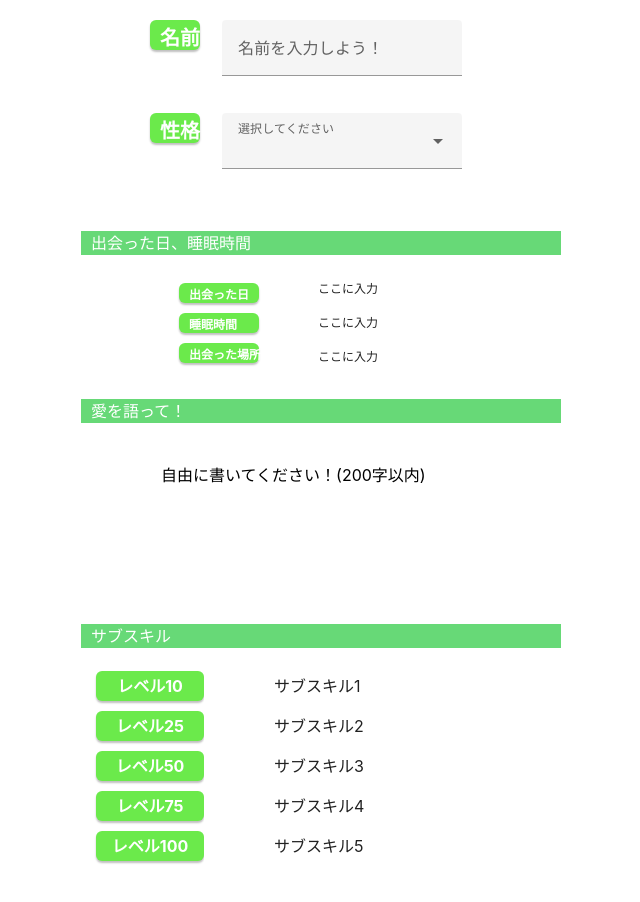
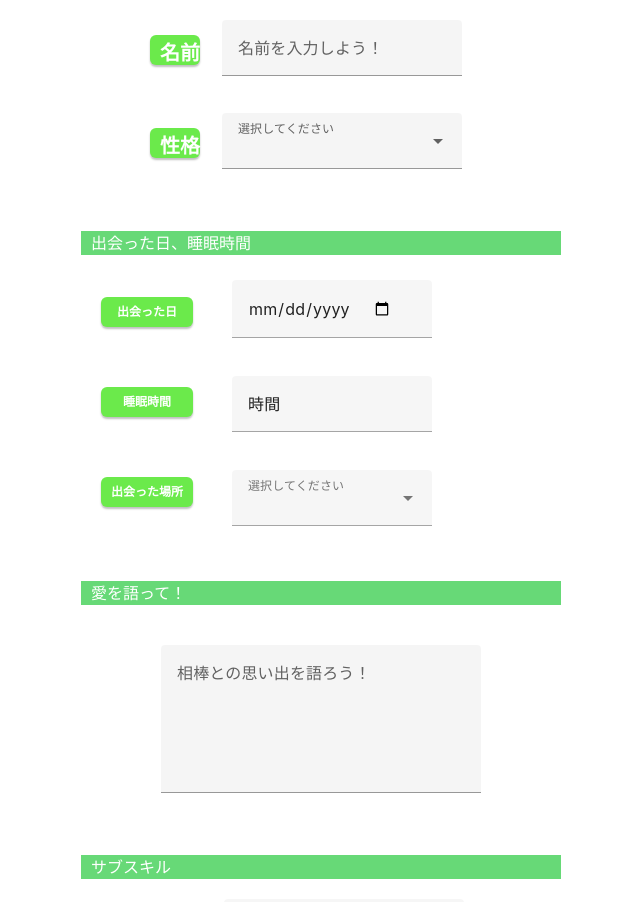
Before and after one commit to Menma-0/hakkason1, a Nuxt app: page / in a window 1280 px wide. Shown: the part 1020-1922 px from the top of the page, without its empty margins (319-959 px from the left). Built offline with nearby package versions, Linux system fonts and the light colour scheme.

Commit message:
style調整

```diff
--- a/components/footer.vue
+++ b/components/footer.vue
@@ -5,7 +5,7 @@
   <style scoped>
   .footer {
     background-color: rgba(237, 128, 95, 1);
-    margin-top: 132px;
+    margin-top: 100px;
     min-height: 96px;
     font-size: 48px;
     color: rgba(0, 0, 0, 1);
--- a/components/header.vue
+++ b/components/header.vue
@@ -1,5 +1,5 @@
 <template>
-    <div class="header">マイポケ</div>
+    <div class="header"><p>マイポケ</p></div>
 </template>
 
 <style scoped>
@@ -8,9 +8,13 @@
     background-color: rgba(124, 254, 113, 1);
     min-height: 96px;
     gap: 10px;
+    padding: 0 20px;
+    display: flex;
+    align-items: center;
+    }
+.header p{
     font-size: 30px;
     color: rgba(0, 0, 0, 1);
     font-weight: 400;
-    padding: 0 20px;
-    }
+}
 </style>
--- a/pages/index.vue
+++ b/pages/index.vue
@@ -1,7 +1,19 @@
 <script setup>
-    const characterlist=ref(['さみしがり(おてスピ↑げんき↓)', 'いじっぱり(おてスピ↑食材↓)', 'やんちゃ(おてスピ↑スキル↓)','ゆうかん(おてスピ↑EXP↓)','ずぶとい(げんき↑おてスピ↓)','わんぱく(げんき↑食材↓)','のうてんき(げんき↑スキル↓)','のんき(げんき↑EXP↓)','ひかえめ(食材↑おてスピ↓)','おっとり(食材↑げんき↓)','うっかりや(食材↑スキル↓)','れいせい(食材↑EXP↓)','おだやか(スキル↑おてスピ↓)','おとなしい(スキル↑げんき↓)','しんちょう(スキル↑食材↓)','なまいき(スキル↑EXP↓)','おくびょう(EXP↑おてスピ↓)','せっかち(EXP↑げんき↓)','ようき(EXP↑食材↓)','むじゃき(EXP↑スキル↓)','てれや(無補正)','がんばりや(無補正)','すなお(無補正)','きまぐれ(無補正)','まじめ(無補正)']);
+    const characterList=ref(['さみしがり(おてスピ↑げんき↓)', 'いじっぱり(おてスピ↑食材↓)', 'やんちゃ(おてスピ↑スキル↓)','ゆうかん(おてスピ↑EXP↓)','ずぶとい(げんき↑おてスピ↓)','わんぱく(げんき↑食材↓)','のうてんき(げんき↑スキル↓)','のんき(げんき↑EXP↓)','ひかえめ(食材↑おてスピ↓)','おっとり(食材↑げんき↓)','うっかりや(食材↑スキル↓)','れいせい(食材↑EXP↓)','おだやか(スキル↑おてスピ↓)','おとなしい(スキル↑げんき↓)','しんちょう(スキル↑食材↓)','なまいき(スキル↑EXP↓)','おくびょう(EXP↑おてスピ↓)','せっかち(EXP↑げんき↓)','ようき(EXP↑食材↓)','むじゃき(EXP↑スキル↓)','てれや(無補正)','がんばりや(無補正)','すなお(無補正)','きまぐれ(無補正)','まじめ(無補正)']);
     const character=ref("");
     const name=ref("");
+    const a=new Date();
+    const date=ref(a);
+    const time=ref("時間");
+    const fieldList=ref(['ワカクサ本島','シアンの砂浜','トープ洞窟','カンムリ雪原','ラピスラズリ湖畔']);
+    const field=ref("");
+    const love=ref("");
+    const subskillList=ref(['元気回復ボーナス','ゆめのかけらボーナス','リサーチEXPボーナス','睡眠EXPボーナス','おてつだいボーナス','きのみの数S','スキルレベルアップM','スキル確率アップM','食材確率アップM','スキルレベルアップS','最大所持数アップL','最大所持数M','おてつだいスピードM','スキル確率アップS','食材確率アップS','最大所持数アップS','お手伝いスピードS']);
+    const subskill1=ref("");
+    const subskill2=ref("");
+    const subskill3=ref("");
+    const subskill4=ref("");
+    const subskill5=ref("");
 </script>
 
 <template>
@@ -12,16 +24,17 @@
       <div class="div">
         <div class="div-2">
             <div class="性格">
-                <div class="name">名前</div>
-                <div class="性格を入力"><v-text-field
+                <div class="name name1">名前</div>
+                <div class="性格を入力">
+                    <v-text-field
                     label="名前を入力しよう！"
                     v-model="name"
                   ></v-text-field>
                 </div>
             </div>
             <div class="性格">
-                <div class="name">性格</div>
-                <div class="性格を入力"><v-select v-model="character" :items="characterlist" label="選択してください"></v-select></div>
+                <div class="name name1">性格</div>
+                <div class="性格を入力"><v-select v-model="character" :items="characterList" label="選択してください"></v-select></div>
           </div>
         </div>
       </div>
@@ -29,41 +42,51 @@
         <div class="sidebar">出会った日、睡眠時間</div>
         <div class="detail_sohubo">
           <div class="detail_oya">
-            <div class="detail">出会った日</div>
+            <div class="detail1">出会った日</div>
             <div class="detail">睡眠時間</div>
             <div class="detail">出会った場所</div>
           </div>
-          <div class="サブスキル-2">
-            <div class="detail_value">ここに入力</div>
-            <div class="detail_value">ここに入力</div>
-            <div class="detail_value">ここに入力</div>
+          <div class="detail_frame">
+            <div class="detail_value"><v-text-field style="width: 200px;" type="date" v-model="date"></v-text-field></div>
+            <div class="detail_value"><v-text-field style="width: 200px;" v-model="time"  ></v-text-field></div>
+            <div class="detail_value"><v-select style="width: 200px;" v-model="field" :items="fieldList" label="選択してください"></v-select></div>
           </div>
         </div>
       </div>
       <div class="sidebar">愛を語って！</div>
       <div class="自由に書いてください！-200-字以内">
-        自由に書いてください！(200字以内)
+        <v-textarea
+        label="相棒との思い出を語ろう！"
+        v-model="love"
+        rows="5"
+        outlined
+      ></v-textarea>
       </div>
       <div class="div-4">
         <div class="sidebar">サブスキル</div>
         <div class="サブスキル-4">
           <div class="levels">
-            <div class="level">レベル10</div>
+            <div class="level1">レベル10</div>
             <div class="level">レベル25</div>
             <div class="level">レベル50</div>
             <div class="level">レベル75</div>
             <div class="level">レベル100</div>
           </div>
           <div class="サブスキル-5">
-            <div class="サブスキル">サブスキル1</div>
-            <div class="サブスキル">サブスキル2</div>
-            <div class="サブスキル">サブスキル3</div>
-            <div class="サブスキル">サブスキル4</div>
-            <div class="サブスキル">サブスキル5</div>
+            <div class="サブスキル"><v-select  style="height:50px;" v-model="subskill1" :items="subskillList" label="Lv.10サブスキルを入力" ></v-select></div>
+            <div class="サブスキル"><v-select style="height:50px;" v-model="subskill2" :items="subskillList" label="Lv.25サブスキルを入力" ></v-select></div>
+            <div class="サブスキル"><v-select style="height:50px;" v-model="subskill3" :items="subskillList" label="Lv.50サブスキルを入力" ></v-select></div>
+            <div class="サブスキル"><v-select style="height:50px;" v-model="subskill4" :items="subskillList" label="Lv.75サブスキルを入力" ></v-select></div>
+            <div class="サブスキル"><v-select style="height:50px;" v-model="subskill5" :items="subskillList" label="Lv.100サブスキルを入力" ></v-select></div>
           </div>
         </div>
       </div>
-      <div class="画像を生成">画像を生成</div>
+      <v-divider thickness="3px" width="100%" class="mt-12"></v-divider>
+      <div class="画像を生成">
+        <v-btn to="export" color="rgba(103, 217, 119, 1)" width="200px" height="60px" style="font-size: 20px;">
+            作成
+        </v-btn>
+      </div>
     </div>
     </template>
 
@@ -203,6 +226,7 @@
     gap: 20px 24px;
     font-size: 12px;
     justify-content: start;
+    width: 100%;
     }
     .detail_oya {
     align-self: stretch;
@@ -210,7 +234,11 @@
     flex-direction: column;
     font-weight: 700;
     justify-content: start;
-    margin: auto 0;
+    position: relative;
+    left: 20px;
+    justify-content: space-between;
+    margin-top: 30px;
+    height: 210px;
     }
     .detail {
     align-self: stretch;
@@ -218,13 +246,25 @@
     background-color: rgba(107, 234, 75, 1);
     box-shadow: 0px 2px 2px rgba(0, 0, 0, 0.25);
     color: #FFFFFF;
-    height: 20px;
-    width: 80px;
     gap: 10px;
     font-weight: 600;
     padding: 3px 10px;
     margin-top: 10px;
+    padding: 6px 10px;
+    text-align: center;
     }
+    .detail1 {
+        align-self: stretch;
+        border-radius: 6px;
+        background-color: rgba(107, 234, 75, 1);
+        box-shadow: 0px 2px 2px rgba(0, 0, 0, 0.25);
+        color: #FFFFFF;
+        gap: 10px;
+        font-weight: 600;
+        padding: 3px 10px;
+        padding: 6px 10px;
+        text-align: center;
+        }
     .detail_value {
     align-self: stretch;
     background-color: rgba(255, 255, 255, 1);
@@ -273,7 +313,6 @@
     max-width: 100%;
     width: 240px;
     gap: 10px;
-    padding: 3px 35px;
     }
     .level {
     align-self: stretch;
@@ -286,20 +325,30 @@
     padding: 3px 14px;
     text-align: center;
     }
+    .level1{
+        align-self: stretch;
+        border-radius: 6px;
+        background-color: rgba(107, 234, 75, 1);
+        box-shadow: 0px 2px 2px rgba(0, 0, 0, 0.25);
+        min-height: 20px;
+        gap: 10px;
+        padding: 3px 14px;
+        text-align: center;
+        }
 
     .サブスキル-5 {
     align-self: stretch;
     background-color: rgba(255, 255, 255, 1);
+    display: flex;
+    flex-direction: column;
     min-height: 20px;
     max-width: 100%;
     width: 240px;
     gap: 10px;
-    padding: 3px 35px;
+    margin-left: 20px;
     }
     .画像を生成 {
     align-self: center;
-    border-radius: 6px;
-    background-color: rgba(103, 217, 119, 1);
     margin-top: 40px;
     min-height: 60px;
     width: 200px;
@@ -320,6 +369,9 @@
         align-items: center;
         width: 108px;
         margin-left: 15px;
+        justify-content: space-between;
+        margin-top: 25px;
+        height: 310px;
     }
     .サブスキル-4 {
         align-self: stretch;
@@ -330,4 +382,17 @@
         display: flex;
         flex-direction: row;
     }
+    .detail_flame{
+        position: relative;
+        left: 120px;
+        height: 310px;
+        display: flex;
+        flex-direction: column;
+        justify-content: space-between;
+        width:270px;
+    }
+    .name1{
+        position: relative;
+        top: 15px;
+    }
     </style>
```
Also changed, not shown: pages/export.vue (+16 -24 lines).
